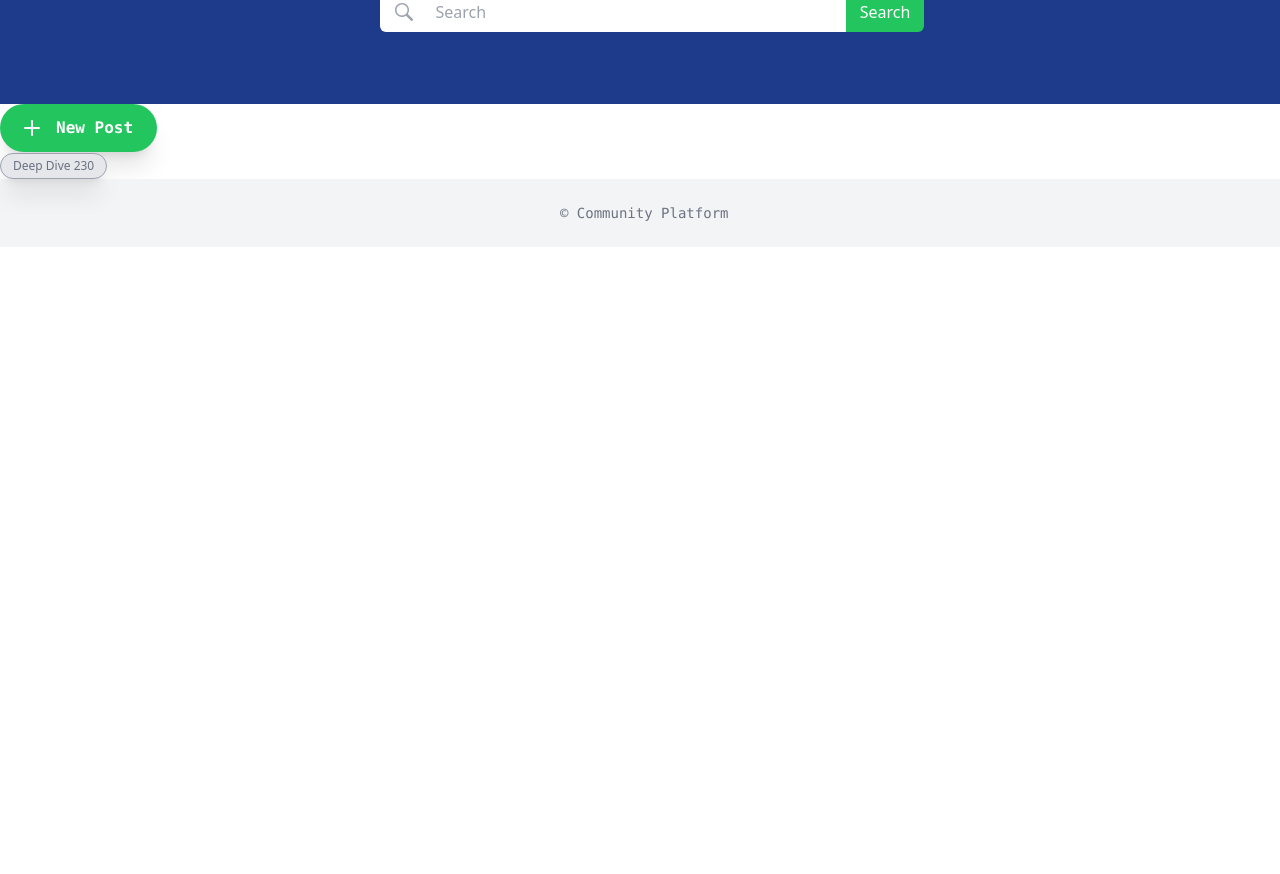
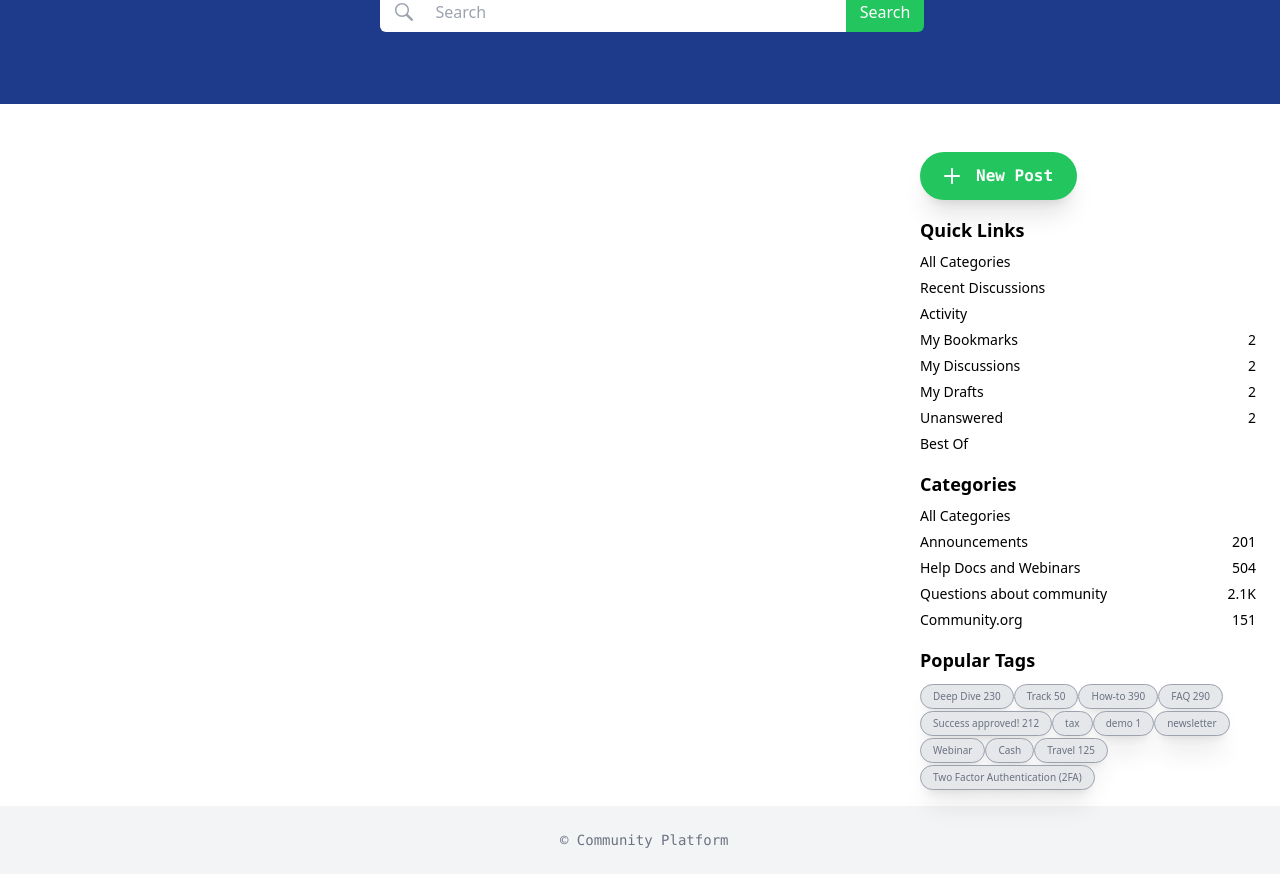
Before and after one commit to mahdikhashan/nuxt-community-platform, a Nuxt app: page / in a window 1280 px wide. Shown: the part 340-1214 px from the top of the page. Before the commit the page ends 800 px from the top, so only its background shows below. Built offline with nearby package versions, Linux system fonts and the light colour scheme.

Commit message:
aside section

```diff
--- a/components/Tag.vue
+++ b/components/Tag.vue
@@ -2,7 +2,7 @@
   <button>
     <nuxt-link
       to="/"
-      class="flex gap-4 bg-gray-200 hover:text-gray-600 hover:border-gray-600 text-gray-500 border-[1px] border-gray-400 px-3 text-xs justify-center items-center py-1 rounded-full shadow-xl"
+      class="flex gap-4 bg-gray-200 hover:text-gray-600 hover:border-gray-600 text-gray-500 border-[1px] border-gray-400 px-3 text-[10px] justify-center items-center py-1 rounded-full shadow-xl"
     >
       <div>
         <slot></slot>
--- a/pages/index.vue
+++ b/pages/index.vue
@@ -1,8 +1,50 @@
 <template>
   <div>
-    <Banner></Banner>
-    <NewPost></NewPost>
-    <Tag>Deep Dive 230</Tag>
+    <Banner />
+    <main class="container mx-auto flex justify-between mt-8">
+      <section class="w-[70%]"></section>
+      <aside class="w-[30%] px-6 py-4">
+        <NewPost />
+        <section class="w-full">
+          <h3 class="font-bold text-lg pt-4 pb-2">Quick Links</h3>
+          <ul class="w-full text-sm flex flex-col gap-[6px]">
+            <li class="hover:text-blue-600"><nuxt-link to="/">All Categories</nuxt-link></li>
+            <li class="hover:text-blue-600"><nuxt-link to="/">Recent Discussions</nuxt-link></li>
+            <li class="hover:text-blue-600"><nuxt-link to="/">Activity</nuxt-link></li>
+            <li class="w-full flex flex-auto justify-between hover:text-blue-600"><nuxt-link to="/">My Bookmarks</nuxt-link><span>2</span></li>
+            <li class="w-full flex flex-auto justify-between hover:text-blue-600"><nuxt-link to="/">My Discussions</nuxt-link><span>2</span></li>
+            <li class="w-full flex flex-auto justify-between hover:text-blue-600"><nuxt-link to="/">My Drafts</nuxt-link><span>2</span></li>
+            <li class="w-full flex flex-auto justify-between hover:text-blue-600"><nuxt-link to="/">Unanswered</nuxt-link><span>2</span></li>
+            <li class="hover:text-blue-600"><nuxt-link to="/">Best Of</nuxt-link></li>
+          </ul>
+        </section>
+        <section>
+          <h3 class="font-bold text-lg pt-4 pb-2">Categories</h3>
+          <ul class="text-sm flex flex-col gap-[6px]">
+            <li class="w-full flex flex-auto justify-between hover:text-blue-600"><nuxt-link to="/">All Categories</nuxt-link></li>
+            <li class="w-full flex flex-auto justify-between hover:text-blue-600"><nuxt-link to="/">Announcements</nuxt-link><span>201</span></li>
+            <li class="w-full flex flex-auto justify-between hover:text-blue-600"><nuxt-link to="/">Help Docs and Webinars</nuxt-link><span>504</span></li>
+            <li class="w-full flex flex-auto justify-between hover:text-blue-600"><nuxt-link to="/">Questions about community</nuxt-link><span>2.1K</span></li>
+            <li class="w-full flex flex-auto justify-between hover:text-blue-600"><nuxt-link to="/">Community.org</nuxt-link><span>151</span></li>
+          </ul>
+        </section>
+        <section class="block">
+          <h3 class="font-bold text-lg pt-4 pb-2">Popular Tags</h3>
+          <Tag>Deep Dive 230</Tag>
+          <Tag>Track 50</Tag>
+          <Tag>How-to 390</Tag>
+          <Tag>FAQ 290</Tag>
+          <Tag>Success approved! 212</Tag>
+          <Tag>tax</Tag>
+          <Tag>demo 1</Tag>
+          <Tag>newsletter</Tag>
+          <Tag>Webinar</Tag>
+          <Tag>Cash</Tag>
+          <Tag>Travel 125</Tag>
+          <Tag>Two Factor Authentication (2FA)</Tag>
+        </section>
+      </aside>
+    </main>
   </div>
 </template>
 
```
